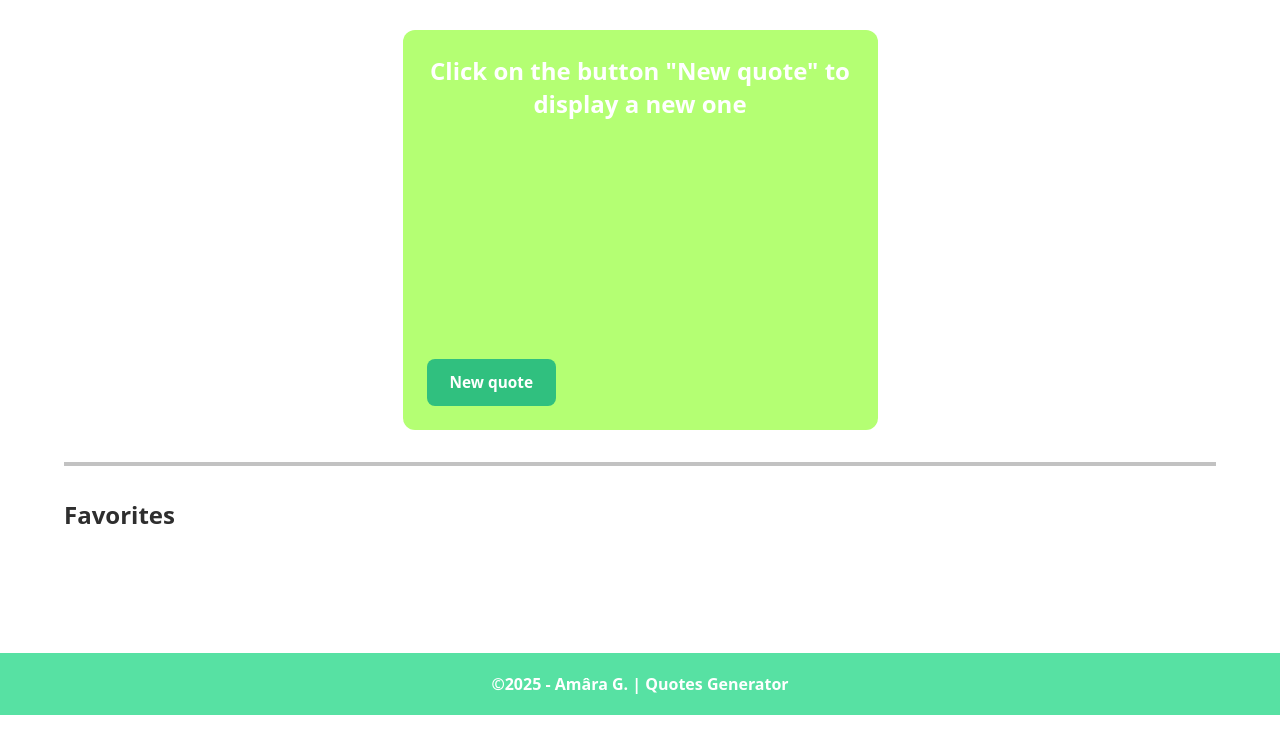
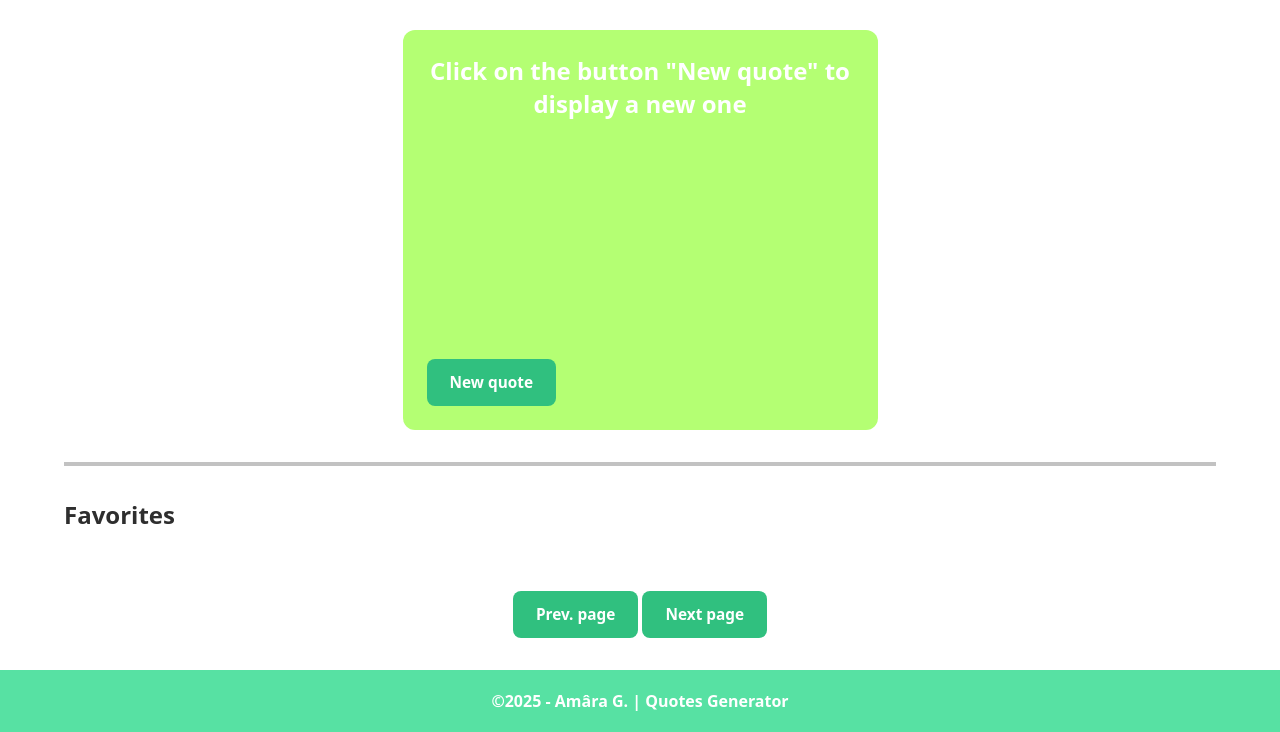
Before and after one commit to AmaraABC/Quotations-Generator, a plain HTML site: page quotes/index.html in a window 1280 px wide. Shown: the part 85-817 px from the top of the page. Drawn offline with Linux system fonts and the light colour scheme.

Commit message:
Adding a new structure (pagination)

```diff
--- a/quotes/index.html
+++ b/quotes/index.html
@@ -29,6 +29,10 @@
         <div class="favorite-quotes-container">
             <h2>Favorites</h2>
             <section class="favorite-quotes-block"></section>
+            <div class="favorite-pagination-btn">
+                <button id="previous-page" class="previous-btn">Prev. page</button>
+                <button id="next-page" class="next-btn">Next page</button>
+            </div>
         </div>
     </main>
     <footer>
--- a/quotes/style.css
+++ b/quotes/style.css
@@ -73,12 +73,12 @@ footer {
     justify-content: space-between;
 }
 
-.new-quote-btn {
+.new-quote-btn, .favorite-pagination-btn button {
     background-color: rgb(48, 192, 127);
 }
 
-.new-quote-btn:hover {
-    background-color: rgb(31, 120, 80);
+.new-quote-btn:hover, .favorite-pagination-btn button:hover {
+    background-color: rgb(37, 148, 98);
 }
 
 .favorite-quote-btn {
@@ -123,3 +123,9 @@ footer {
     background-color: rgb(203, 33, 33);
     opacity: 1;
 }
+
+.favorite-pagination-btn {
+    width: fit-content;
+    margin-top: 3rem;
+    justify-self: center;
+}
```
